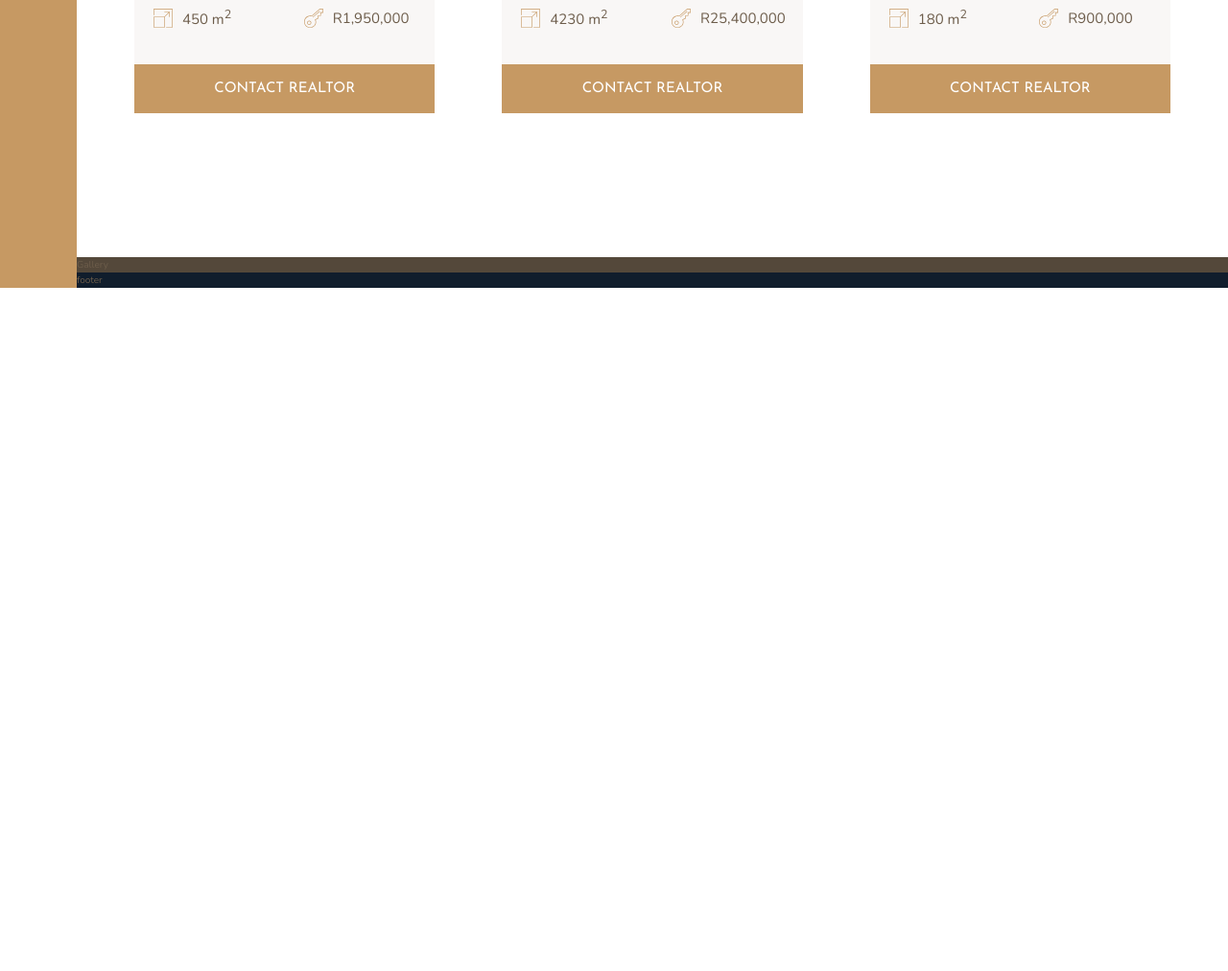
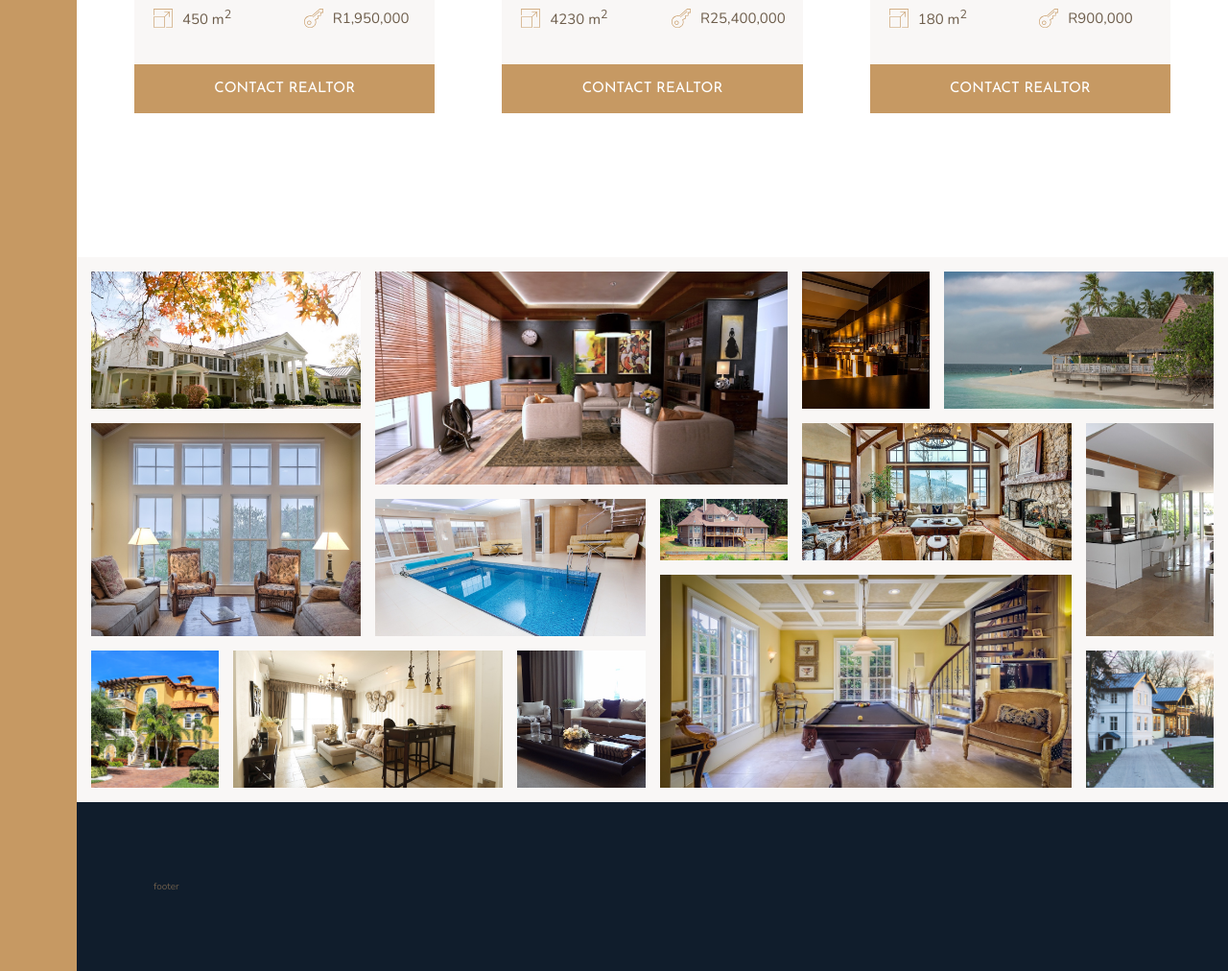
Before and after one commit to CyrilNtando/nexter, a website built with webpack: page build/index.html in a window 1280 px wide. Shown: the part 2804-3816 px from the top of the page at 96% size. Before the commit the page ends 3104 px from the top, so only its background shows below. Built offline with nearby package versions, Linux system fonts and the light colour scheme.

Commit message:
gallery Completed

```diff
--- a/src/sass/_footer.scss
+++ b/src/sass/_footer.scss
@@ -1,4 +1,5 @@
 .footer {
   background-color: $color-secondary;
   grid-column: full-start / full-end;
+  padding: 8rem;
 }
--- a/src/sass/_gallery.scss
+++ b/src/sass/_gallery.scss
@@ -1,4 +1,84 @@
 .gallery {
-  background-color: $color-grey-dark-1;
   grid-column: full-start / full-end;
+  background-color: $color-grey-light-1;
+
+  display: grid;
+  grid-template-columns: repeat(8, 1fr);
+  grid-template-rows: repeat(7, 5vw);
+  grid-gap: 1.5rem;
+  padding: 1.5rem;
+
+  &__item {
+    &--1 {
+      grid-row: 1 / span 2;
+      grid-column: 1 / span 2;
+    }
+    &--2 {
+      grid-row: 1 / span 3;
+      grid-column: 3 / span 3;
+    }
+    &--3 {
+      grid-row: 1 / span 2;
+      grid-column: 6 / 7;
+    }
+    &--4 {
+      grid-row: 1 / span 2;
+      grid-column: 7 / span 2;
+    }
+    /***row 1 end*/
+    &--5 {
+      grid-row: 3 / span 3;
+      grid-column: 1 / span 2;
+    }
+    &--6 {
+      grid-row: 4 / span 2;
+      grid-column: 3 / span 2;
+    }
+
+    &--7 {
+      grid-row: 4 / 5;
+      grid-column: 5 / span 1;
+    }
+
+    &--8 {
+      grid-row: 3 / 5;
+      grid-column: 6 / 8;
+    }
+
+    &--9 {
+      grid-row: 3 / span 3;
+      grid-column: 8 / 9;
+    }
+
+    /**row 2 end*/
+    &--10 {
+      grid-row: 6 / 8;
+      grid-column: 1/ 2;
+    }
+    &--11 {
+      grid-row: 6 / 8;
+      grid-column: 2/ 4;
+    }
+    &--12 {
+      grid-row: 6 / 8;
+      grid-column: 4/ 5;
+    }
+    &--13 {
+      grid-row: 5 / 8;
+      grid-column: 5/ 8;
+    }
+    &--14 {
+      grid-row: 6/ 8;
+      grid-column: 8/ 9;
+    }
+  }
+
+  &__img {
+    width: 100%;
+    height: 100%;
+    object-fit: cover;
+    display: block;
+  }
+  & > * {
+  }
 }
```
Also changed, not shown: build/css/main.css, build/index.html.
